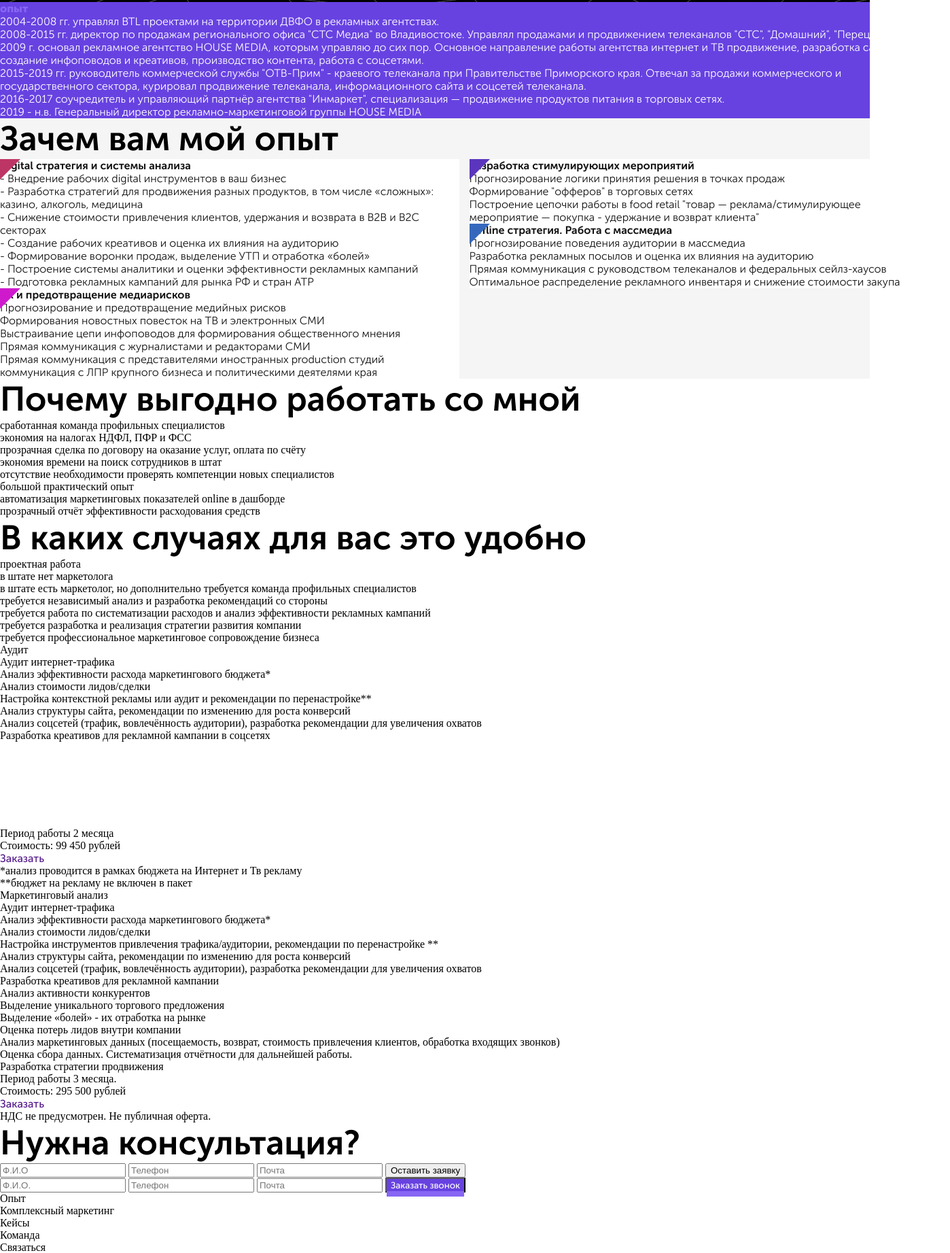
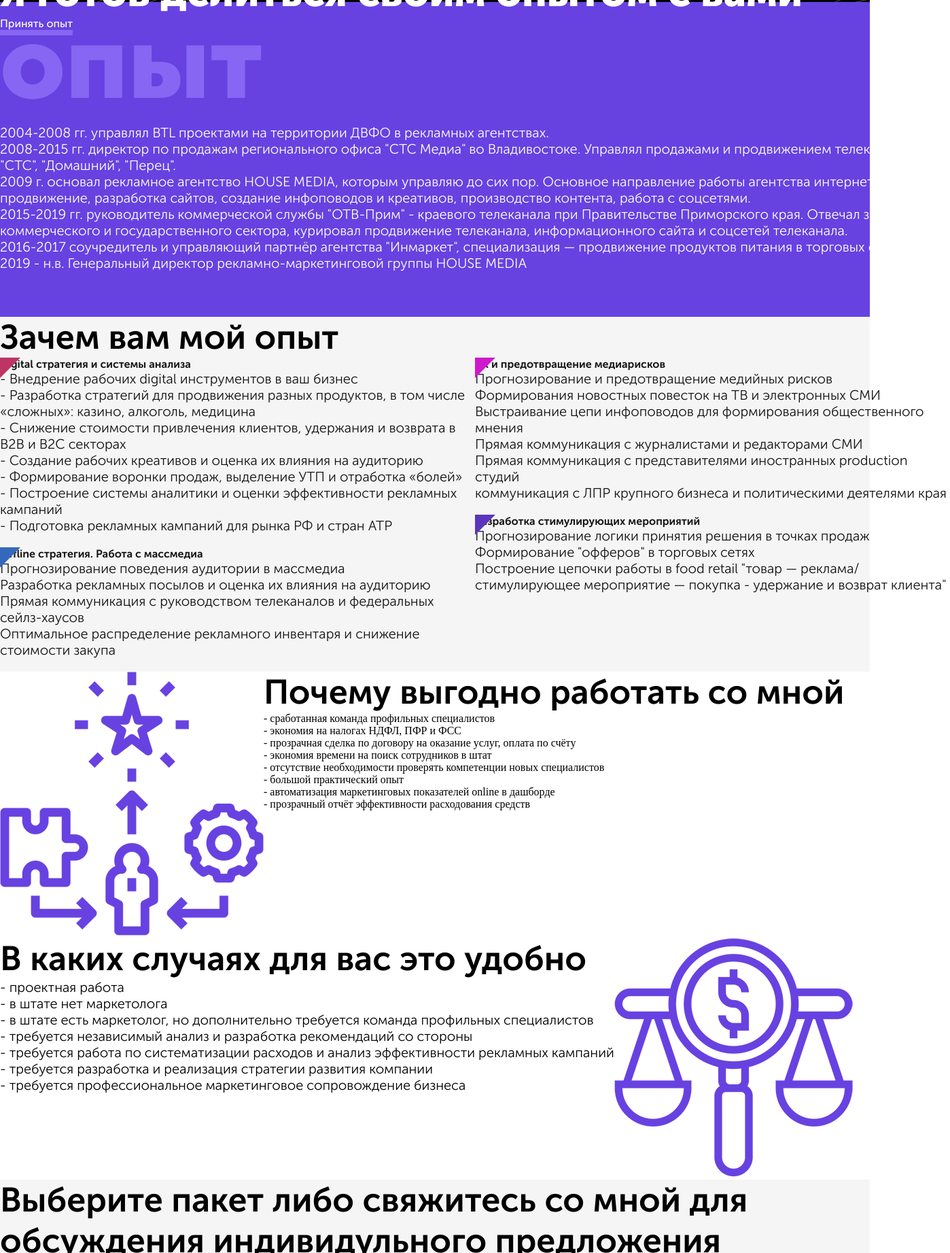
Before and after one commit to OnlyMadness/hm_landing, a website: page app/index.html in a window 1280 px wide. Shown: the part 957-2800 px from the top of the page at 68% size, 1398 px wide, since content can reach past the window. Drawn offline with Linux system fonts and the light colour scheme.

Commit message:
second commit

```diff
--- a/app/index.html
+++ b/app/index.html
@@ -53,7 +53,7 @@
 							<div class="inter__text">
 								Я готов делиться своим опытом с вами
 							</div>
-							<a href="" class="btn btn--violet">Принять опыт</a>
+							<a href="" class="btn btn--violet--underline">Принять опыт</a>
 						</div>
 					</div>
 				</div>
@@ -78,7 +78,7 @@
 	<div class="justification">
 		<div class="container">
 			<h2>Зачем вам мой опыт</h2>
-			<div class="justification__wrapper">
+			<div class="justification__wrapper" id="container">
 				<div class="justification__item">
 					<div class="justification__title">Digital стратегия и системы анализа</div>
 					<ul>
@@ -141,19 +141,21 @@
 		<div class="container">
 			<div class="advantages__wrapper">
 				<div class="advantages__block">
-					<div class="advantages__img"></div>
+					<div class="advantages__img">
+						<img src="images/advantages-block-img.png" alt="">
+					</div>
 					<div class="advantages__content">
 						<h2>Почему выгодно работать со мной</h2>
 						<ul>
-							<li>сработанная команда профильных специалистов</li>
-							<li>экономия на налогах НДФЛ, ПФР и ФСС</li>
-							<li>прозрачная сделка по договору на оказание услуг, оплата по счёту</li>
-							<li>экономия времени на поиск сотрудников в штат</li>
-							<li>отсутствие необходимости проверять компетенции новых
+							<li>- сработанная команда профильных специалистов</li>
+							<li>- экономия на налогах НДФЛ, ПФР и ФСС</li>
+							<li>- прозрачная сделка по договору на оказание услуг, оплата по счёту</li>
+							<li>- экономия времени на поиск сотрудников в штат</li>
+							<li>- отсутствие необходимости проверять компетенции новых
 								специалистов</li>
-							<li>большой практический опыт</li>
-							<li>автоматизация маркетинговых показателей online в дашборде</li>
-							<li>прозрачный отчёт эффективности расходования средств</li>
+							<li>- большой практический опыт</li>
+							<li>- автоматизация маркетинговых показателей online в дашборде</li>
+							<li>- прозрачный отчёт эффективности расходования средств</li>
 						</ul>
 					</div>
 				</div>
@@ -162,18 +164,20 @@
 						<h2>В каких случаях для вас
 							это удобно</h2>
 						<ul>
-							<li>проектная работа</li>
-							<li>в штате нет маркетолога</li>
-							<li>в штате есть маркетолог, но дополнительно требуется команда
+							<li>- проектная работа</li>
+							<li>- в штате нет маркетолога</li>
+							<li>- в штате есть маркетолог, но дополнительно требуется команда
 								профильных специалистов</li>
-							<li>требуется независимый анализ и разработка рекомендаций со стороны</li>
-							<li>требуется работа по систематизации расходов и анализ
+							<li>- требуется независимый анализ и разработка рекомендаций со стороны</li>
+							<li>- требуется работа по систематизации расходов и анализ
 								эффективности рекламных кампаний</li>
-							<li>требуется разработка и реализация стратегии развития компании</li>
-							<li>требуется профессиональное маркетинговое сопровождение бизнеса</li>
+							<li>- требуется разработка и реализация стратегии развития компании</li>
+							<li>- требуется профессиональное маркетинговое сопровождение бизнеса</li>
 						</ul>
 					</div>
-					<div class="advantages__img"></div>
+					<div class="advantages__img">
+						<img src="images/advantages-subblock-img.png" alt="">
+					</div>
 				</div>
 			</div>
 		</div>
@@ -181,9 +185,9 @@
 
 	<div class="packages">
 		<div class="container">
-			<h2></h2>
+			<h2>Выберите пакет либо свяжитесь со мной для обсуждения индивидульного предложения</h2>
 			<div class="packages__wrapper">
-				<div class="packages__audit">
+				<div class="packages__item">
 					<div class="packages__title">Аудит</div>
 					<ul>
 						<li>Аудит интернет-трафика</li>
@@ -194,25 +198,24 @@
 							для роста конверсий</li>
 						<li>Анализ соцсетей (трафик, вовлечённость аудитории), разработка рекомендации для увеличения охватов</li>
 						<li>Разработка креативов для рекламной кампании в соцсетях</li>
-						<li></li>
-						<li></li>
-						<li></li>
-						<li></li>
-						<li></li>
-						<li></li>
-						<li></li>
+						<li> </li>
+						<li> </li>
+						<li> </li>
+						<li> </li>
+						<li> </li>
+						<li> </li>
+						<li> </li>
 						<li>Период работы 2 месяца</li>
 					</ul>
 					<div class="packages__cost">
-						<div class="packages__text">Стоимость: 99 450 рублей</div>
-						<a href="" class="btn btn--yellow">Заказать</a>
+						<div class="packages__text">Стоимость: 99 450 рублей<a href="" class="btn btn--yellow">Заказать</a></div>
 					</div>
 					<div class="packages__subtext">
 						*анализ проводится в рамках бюджета на Интернет и Тв рекламу<br>
 						**бюджет на рекламу не включен в пакет
 					</div>
 				</div>
-				<div class="packages__marketing">
+				<div class="packages__item">
 					<div class="packages__title">Маркетинговый анализ</div>
 					<ul>
 						<li>Аудит интернет-трафика</li>
@@ -232,8 +235,8 @@
 						<li>Период работы 3 месяца.</li>
 					</ul>
 					<div class="packages__cost">
-						<div class="packages__text">Стоимость: 295 500 рублей</div>
-						<a href="" class="btn btn--yellow">Заказать</a>
+						<div class="packages__text">Стоимость: 295 500 рублей<a href="" class="btn btn--yellow">Заказать</a></div>
+
 					</div>
 					<div class="packages__subtext">
 						НДС не предусмотрен. Не публичная оферта.
@@ -258,7 +261,6 @@
 		<div class="container">
 			<div class="cases__slider">
 				<div class="cases__item">
-
 				</div>
 				<div class="cases__item"></div>
 				<div class="cases__item"></div>
@@ -269,7 +271,11 @@
 
 	<div class="team">
 		<div class="container">
-
+			<div class="team__wrapper">
+				<div class="team__item"></div>
+				<div class="team__item"></div>
+				<div class="team__item"></div>
+			</div>
 		</div>
 	</div>
 
@@ -295,7 +301,9 @@
 			</nav>
 		</div>
 	</footer>
-
+	<script type="text/javascript" src="../app/js/jquery-min.js"></script>
+	<script type="text/javascript" src="../app/js/mansory-min.js"></script>
+	<script type="text/javascript" src="../app/js/app.js"></script>
 </body>
 
 </html>
--- a/app/js/app.js
+++ b/app/js/app.js
@@ -0,0 +1,25 @@
+
+$(document).ready(function(){
+	$('#container').masonry({
+// указываем элемент-контейнер в котором расположены блоки для динамической верстки
+	  itemSelector: '.justification__item',
+// указываем класс элемента являющегося блоком в нашей сетке
+		singleMode: true,
+// true - если у вас все блоки одинаковой ширины
+	  isResizable: false,
+// перестраивает блоки при изменении размеров окна
+	  isAnimated: false
+	});
+});
+
+$(document).ready(function(){
+	var $grid = $('#container').masonry({
+		itemSelector: '.justification__item',
+		percentPosition: true,
+		columnWidth: '.justification__item'
+	});
+	$grid.imagesLoaded().progress( function() {
+		$grid.masonry();
+	});
+
+});
--- a/app/scss/style.scss
+++ b/app/scss/style.scss
@@ -31,7 +31,8 @@ li {
 
 
 .container {
-	width: 1366px;
+	width: 1398px;
+	height: 100%;
 	margin: 0 auto;
 }
 
@@ -53,11 +54,16 @@ a{
 .btn--black{
 	border: 2px solid #ffffff;
 	color: #fff;
+	font-size: 20px;
+	padding: 10px 30px;
 }
 
-.btn--violet{
+.btn--violet--underline{
 	color: #fff;
 	background-color: #6742e1;
+}
+
+.btn--violet--underline{
 	position: relative;
 	&::before{
 		position: absolute;
@@ -70,18 +76,25 @@ a{
 	}
 }
 
+.btn--yellow{
+	font-family: $font500;
+	background-color: #ffde02;
+}
+
 header {
 	height: 80px;
 	background-color: #000;
 	color: #fff;
 	.header__wrapper {
+		height: 100%;
 		display: -webkit-flex;
 		display: -moz-flex;
 		display: -ms-flex;
 		display: -o-flex;
 		display: flex;
 		flex-direction: row;
-		text-align: center;
+		justify-content: flex-end;
+		align-items: center;
 		.nav {
 			display: -webkit-flex;
 			display: -moz-flex;
@@ -91,6 +104,7 @@ header {
 			flex-direction: row;
 			.nav__link {
 				font-family: $font500;
+				font-size: 20px;
 				color: #fff;
 			}
 		}
@@ -100,9 +114,11 @@ header {
 .intro{
 	background: url("../images/intro-bg.jpg");
 	color: #fff;
+	height: 880px;
 	.intro__wrapper{
 		height: 880px;
 		.intro__main{
+			height: 520px;
 			display: -webkit-flex;
 			display: -moz-flex;
 			display: -ms-flex;
@@ -113,19 +129,25 @@ header {
 				width: 50%;
 				.intro__title{
 					font-family: $font700;
+					line-height: 54px;
+					letter-spacing: -2.2px;
 					position: relative;
+					margin-top: 107px;
+					margin-bottom: 75px;
 					&::before{
 						position: absolute;
 						width: 38px;
 						height: 4px;
 						content: "";
-						bottom: 0;
+						bottom: -40px;
 						left: 0;
 						background-color: white;
 					}
 				}
 				.intro__subtitle{
 					font-family: $font500;
+					font-size: 26px;
+					letter-spacing: -1px;
 				}
 			}
 			.intro__personal{
@@ -137,10 +159,12 @@ header {
 				}
 				.intro__subtitle{
 					font-family: $font300;
+					font-size: 20px;
 				}
 			}
 		}
 		.intro__submain{
+			height: 360px;
 			.intro__photo{
 				img{
 
@@ -149,11 +173,13 @@ header {
 			.intro__content{
 				.intro__text{
 					font-family: $font300;
+					font-size: 20px;
+
 				}
 				.intro__subcontent{
 					.inter__text{
 						font-family: $font900;
-
+						font-size: 60px;
 					}
 				}
 			}
@@ -162,14 +188,17 @@ header {
 }
 
 .experience{
+	height: 463px;
 	background-color: #6742e1;
 	.experience__backtext{
 		font-family: $font900;
 		color: #8766f3;
+		font-size: 150px;
 	}
 	ul{
 		li{
 			font-family: $font300;
+			font-size: 20px;
 			color: #fff;
 		}
 	}
@@ -181,20 +210,12 @@ header {
 
 	}
 	.justification__wrapper{
-		column-width: 500px;
-		column-gap: 15px;
-		width: 100%;
 
 
 		.justification__item{
-			width: 100%;
-			background-color: #fff;
-			position: relative;
-			transition: opacity .4s ease-in-out;
-			display: inline-block;
-			column-break-inside: avoid;
-
-
+			width: 50%;
+			float: left;
+			margin-bottom: 20px;
 			&::before{
 				position: absolute;
 				content: '';
@@ -227,6 +248,7 @@ header {
 			ul{
 				li{
 					font-family: $font300;
+					font-size: 20px;
 					color: #121212;
 					list-style: none;
 				}
@@ -234,3 +256,156 @@ header {
 		}
 	}
 }
+
+.advantages{
+	.advantages__wrapper{
+		.advantages__block{
+			display: -webkit-flex;
+			display: -moz-flex;
+			display: -ms-flex;
+			display: -o-flex;
+			display: flex;
+			flex-direction: row;
+			.advantages__img{
+				img{}
+			}
+			.advantages__content{
+				h2{
+
+				}
+				ul{
+					li{
+						list-style: none;
+					}
+				}
+			}
+		}
+		.advantages__subblock{
+			display: -webkit-flex;
+			display: -moz-flex;
+			display: -ms-flex;
+			display: -o-flex;
+			display: flex;
+			flex-direction: row;
+			.advantages__content{
+				h2{}
+				ul{
+					li{
+						font-family: $font300;
+						font-size: 20px;
+						list-style: none;
+					}
+				}
+			}
+			.advantages__img{
+				img{}
+			}
+		}
+	}
+}
+
+.packages{
+	background-color: #f5f5f5;
+	h2{
+
+	}
+	.packages__wrapper{
+		display: -webkit-flex;
+		display: -moz-flex;
+		display: -ms-flex;
+		display: -o-flex;
+		display: flex;
+		flex-direction: row;
+		.packages__item{
+			width: 50%;
+			.packages__title{
+				font-family: $font700;
+				background-color: #6742e1;
+				color: #fff;
+			}
+			ul{
+				li{
+					font-family: $font300;
+					font-size: 20px;
+					list-style: none;
+					background-color: #fff;
+					&:last-child{
+						background-color: #d1c6f4;
+					}
+				}
+			}
+			.packages__cost{
+				display: -webkit-flex;
+				display: -moz-flex;
+				display: -ms-flex;
+				display: -o-flex;
+				display: flex;
+				flex-direction: row;
+				justify-content: space-between;
+				.packages__text{
+					font-family: $font700;
+					font-size: 20px;
+					background-color: #6742e1;
+					color: #fff;
+				}
+			}
+			.packages__subtext{
+				font-family: $font300;
+				font-size: 20px;
+			}
+		}
+	}
+}
+.consultation{
+
+	h2{
+		color: #fff;
+	}
+	.consultation__form{
+		background-color: #6742e1;
+		input{
+			font-size: 20px;
+			color: #121212;
+
+		}
+		button{
+			background-color: #000;
+			color: #fff;
+		}
+	}
+}
+
+.cases{
+	background-color: #fcfcfc;
+	.cases__slider{
+
+	}
+}
+
+
+.team{
+	.team__wrapper{
+
+	}
+}
+
+.questions{
+	.questions__form{
+		input{
+			font-size: 20px;
+			font-family: $font300;
+		}
+		button{
+
+		}
+	}
+}
+
+.footer{
+	.footer__nav{
+		.footer__link{
+			font-size: 24px;
+			font-family: $font500;
+		}
+	}
+}
```
Also changed, not shown: app/css/style.css, app/images/advantages-block-img.png (added), app/images/advantages-subblock-img.png (added), app/images/team-bg.jpg (added), app/js/mansory-min.js (added), 1 other file.
